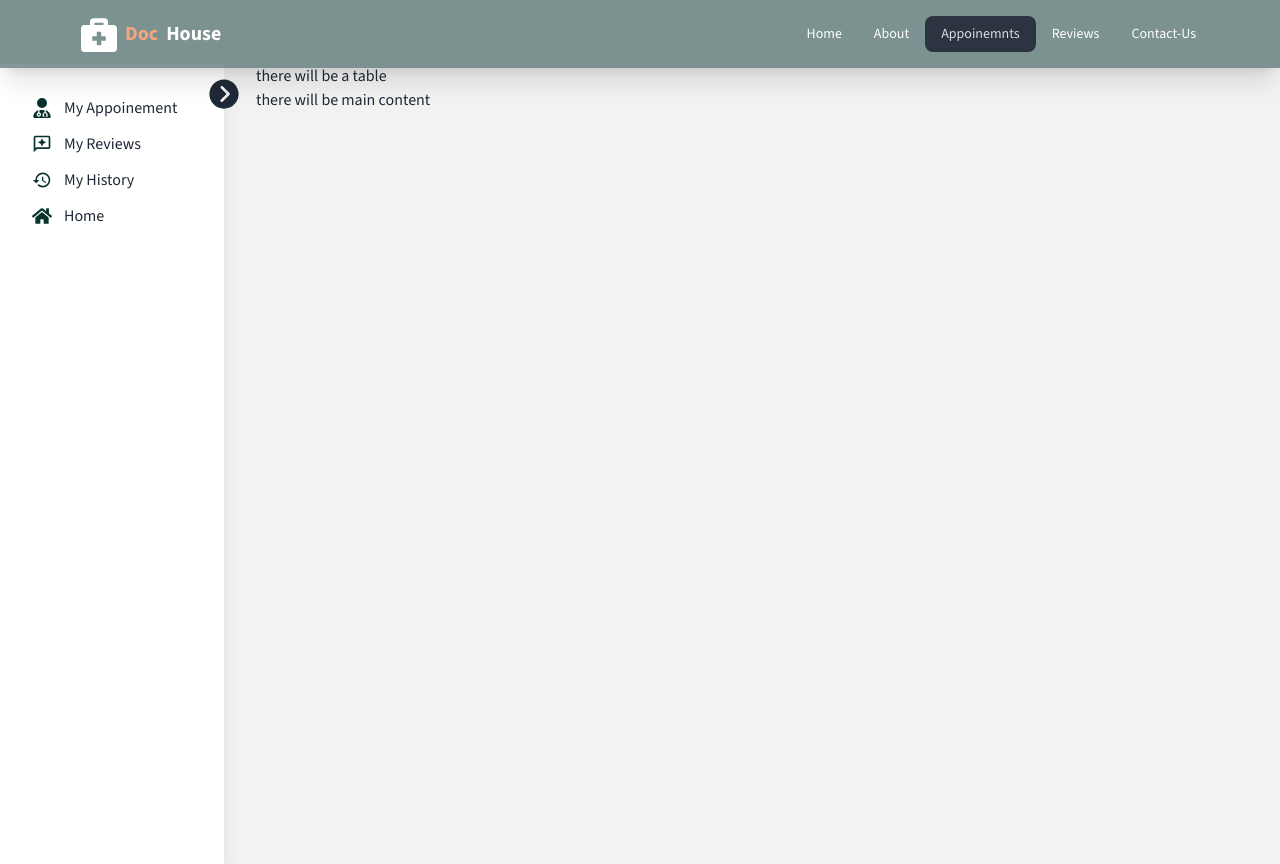
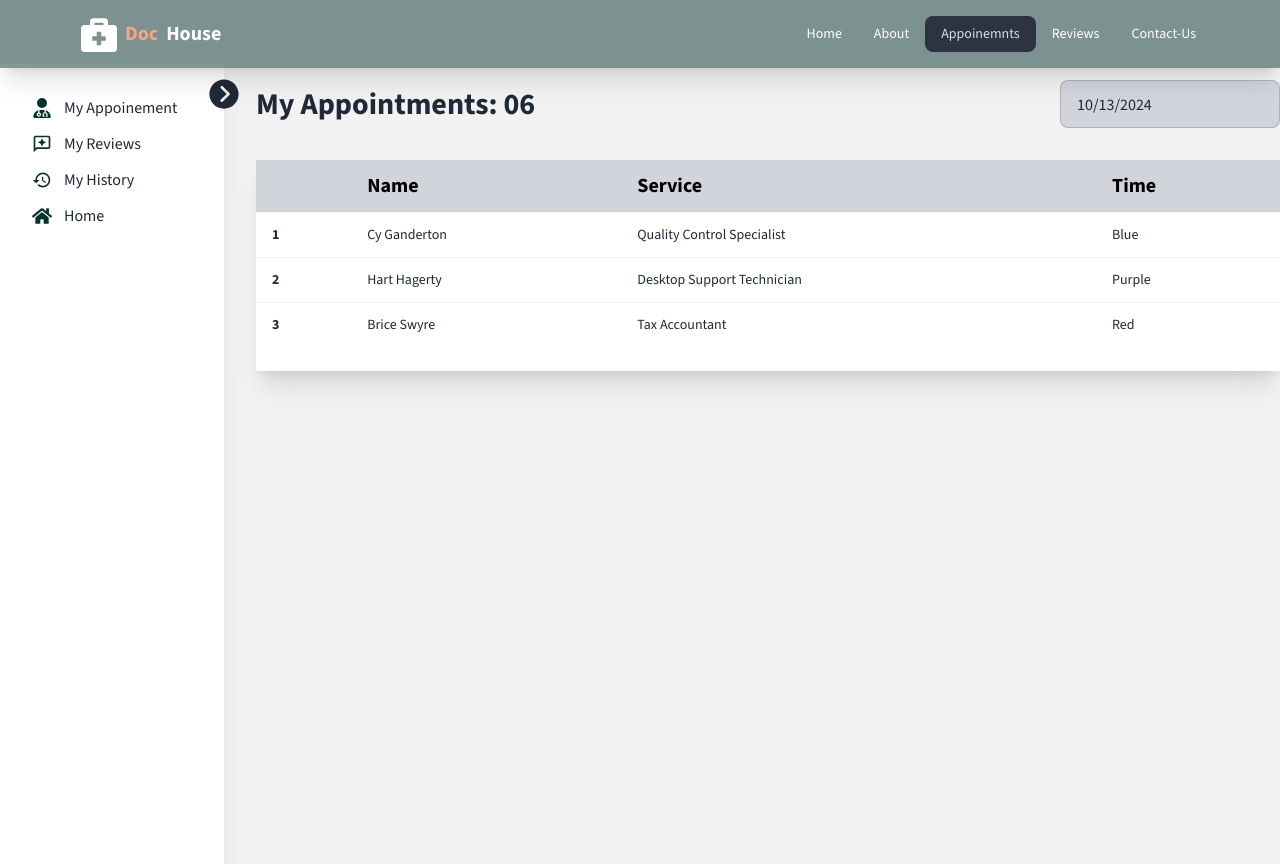
Before and after one commit to Arif-Islam21/doc-houce-practise, a React (Vite) app in the folder client/: page /DashBoard/Appoinemnts in a window 1280 px wide. Built offline with nearby package versions, Linux system fonts and the light colour scheme; no server answers.

Commit message:
user appointment page done

```diff
--- a/client/src/Components/Drawer/Drawer.jsx
+++ /dev/null
@@ -1,9 +0,0 @@
-const Drawer = () => {
-  return (
-    <div className="w-56 mt-16 min-h-screen bg-white shadow-xl">
-      My appoinemnts
-    </div>
-  );
-};
-
-export default Drawer;
--- a/client/src/Layouts/Dashboard.jsx
+++ b/client/src/Layouts/Dashboard.jsx
@@ -16,7 +16,7 @@ const Dashboard = () => {
         <div
           className={`${
             isOpen ? "w-56" : "w-20"
-          } mt-16 flex relative duration-700 flex-col gap-y-3 pl-8 pt-8 min-h-screen bg-white shadow-xl`}
+          } mt-16 hidden md:flex relative duration-700 flex-col gap-y-3 pl-8 pt-8 min-h-screen bg-white shadow-xl`}
         >
           <NavLink className={`flex gap-3 items-center`} to="Appoinemnts">
             <FaUserDoctor className="text-xl text-primary" />{" "}
@@ -61,9 +61,8 @@ const Dashboard = () => {
             )}
           </button>
         </div>
-        <div className="flex-grow mt-16 pl-8">
+        <div className="flex-grow mt-20 bg-base-200 md:pl-8">
           <Outlet />
-          <p>there will be main content</p>
         </div>
       </div>
     </div>
--- a/client/src/Pages/DashBoard/UserDashboard/MyAppoinement/MyAppoinemensts.jsx
+++ b/client/src/Pages/DashBoard/UserDashboard/MyAppoinement/MyAppoinemensts.jsx
@@ -1,5 +1,61 @@
+import { useState } from "react";
+import DatePicker from "react-datepicker";
+
 const MyAppoinemensts = () => {
-  return <div>there will be a table</div>;
+  const [startDate, setStartDate] = useState(new Date());
+  return (
+    <div className="">
+      <div className="flex flex-col md:flex-row items-center justify-center lg:justify-between">
+        <h2 className="lg:text-3xl font-bold">My Appointments: 06</h2>
+        <div className="flex">
+          <DatePicker
+            selected={startDate}
+            className="input input-bordered bg-gray-300 py-4"
+            calendarClassName="flex justify-center"
+            onChange={(date) => setStartDate(date)}
+          />
+        </div>
+      </div>
+      <div className="mt-8 bg-white pb-6 shadow-xl">
+        <div className="overflow-x-auto">
+          <table className="table">
+            {/* head */}
+            <thead>
+              <tr className="text-xl text-black bg-gray-300">
+                <th></th>
+                <th>Name</th>
+                <th>Service</th>
+                <th>Time</th>
+              </tr>
+            </thead>
+            <tbody>
+              {/* row 1 */}
+              <tr>
+                <th>1</th>
+                <td>Cy Ganderton</td>
+                <td>Quality Control Specialist</td>
+                <td>Blue</td>
+              </tr>
+              {/* row 2 */}
+              <tr>
+                <th>2</th>
+                <td>Hart Hagerty</td>
+                <td>Desktop Support Technician</td>
+                <td>Purple</td>
+              </tr>
+              {/* row 3 */}
+              <tr>
+                <th>3</th>
+                <td>Brice Swyre</td>
+                <td>Tax Accountant</td>
+                <td>Red</td>
+              </tr>
+            </tbody>
+          </table>
+        </div>
+      </div>
+    </div>
+  );
 };
 
 export default MyAppoinemensts;
```
